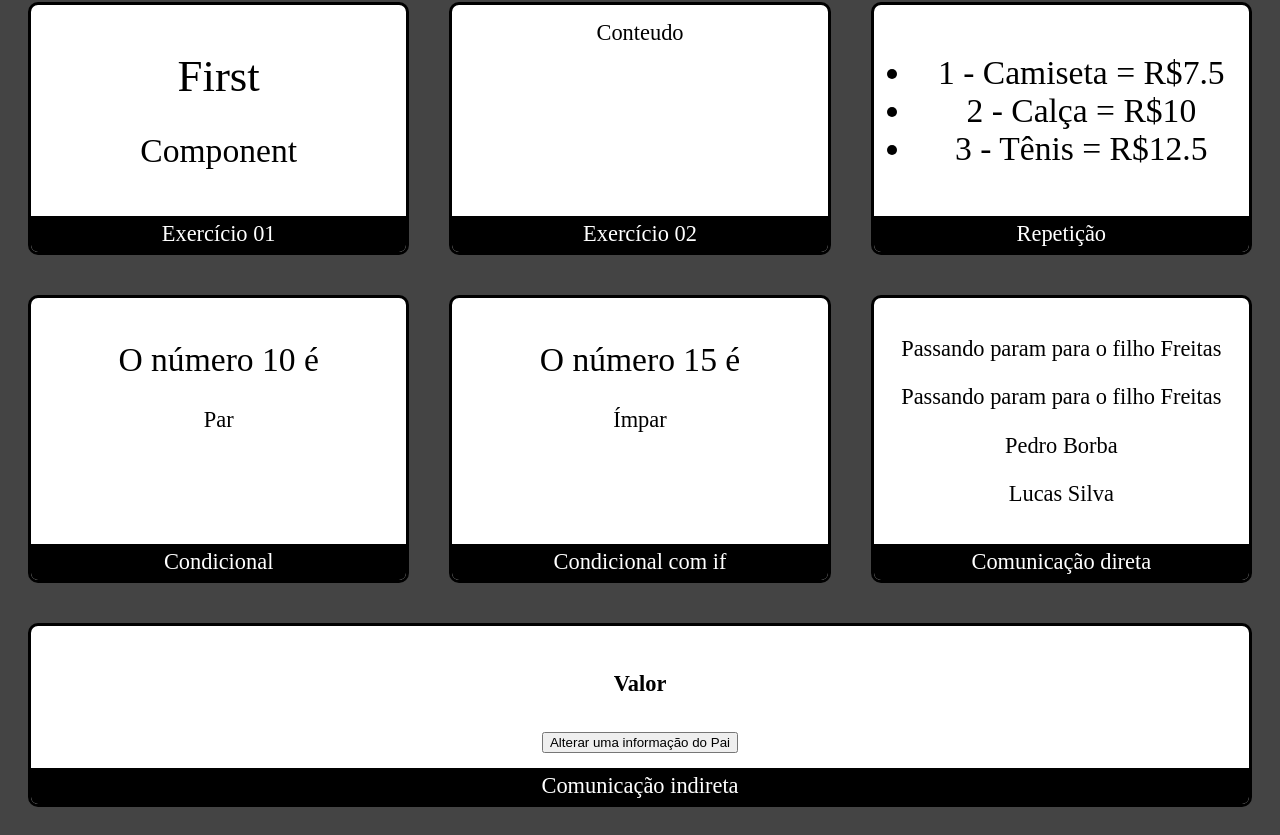
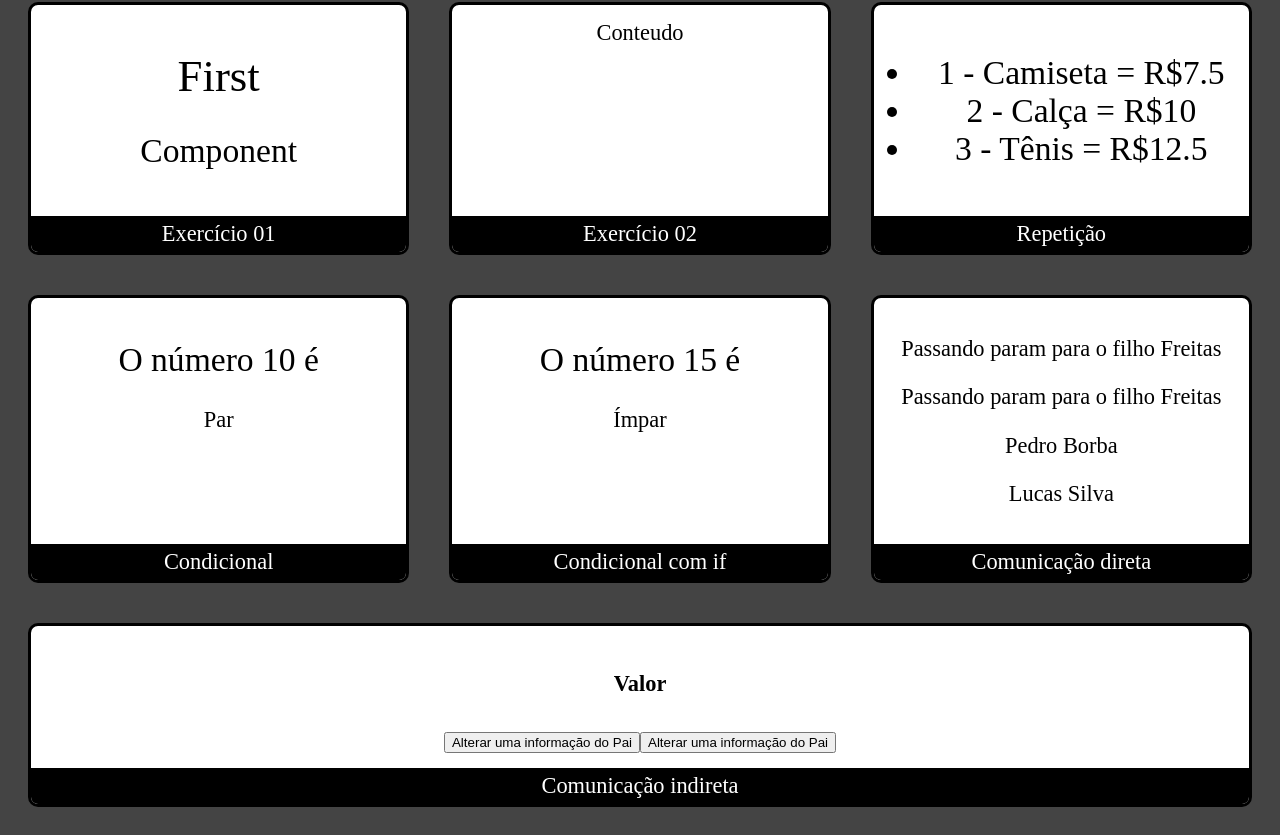
Before and after one commit to jpdev01/reactjs, a React (Create React App) app: page / in a window 1280 px wide. Shown: the part 328-1163 px from the top of the page. Built offline with nearby package versions, Linux system fonts and the light colour scheme.

Commit message:
comunicacao indireta com callback diferente

```diff
--- a/src/components/communication/indirect/Sub.jsx
+++ b/src/components/communication/indirect/Sub.jsx
@@ -1,6 +1,11 @@
 import React from 'react'
 
 export default (props) => {
+
+    function onAction(){
+        props.onClickBtnEvent(Math.random());
+    }
+
     return (
         <div>
             <button onClick={
@@ -8,6 +13,8 @@ export default (props) => {
                 {props.onClickBtnEvent(Math.random())}
                 }>
                     Alterar uma informação do Pai</button>
+
+            <button onClick={onAction}>Alterar uma informação do Pai</button>
         </div>
     );
 };
```
Also changed, not shown: src/components/communication/README.md.
